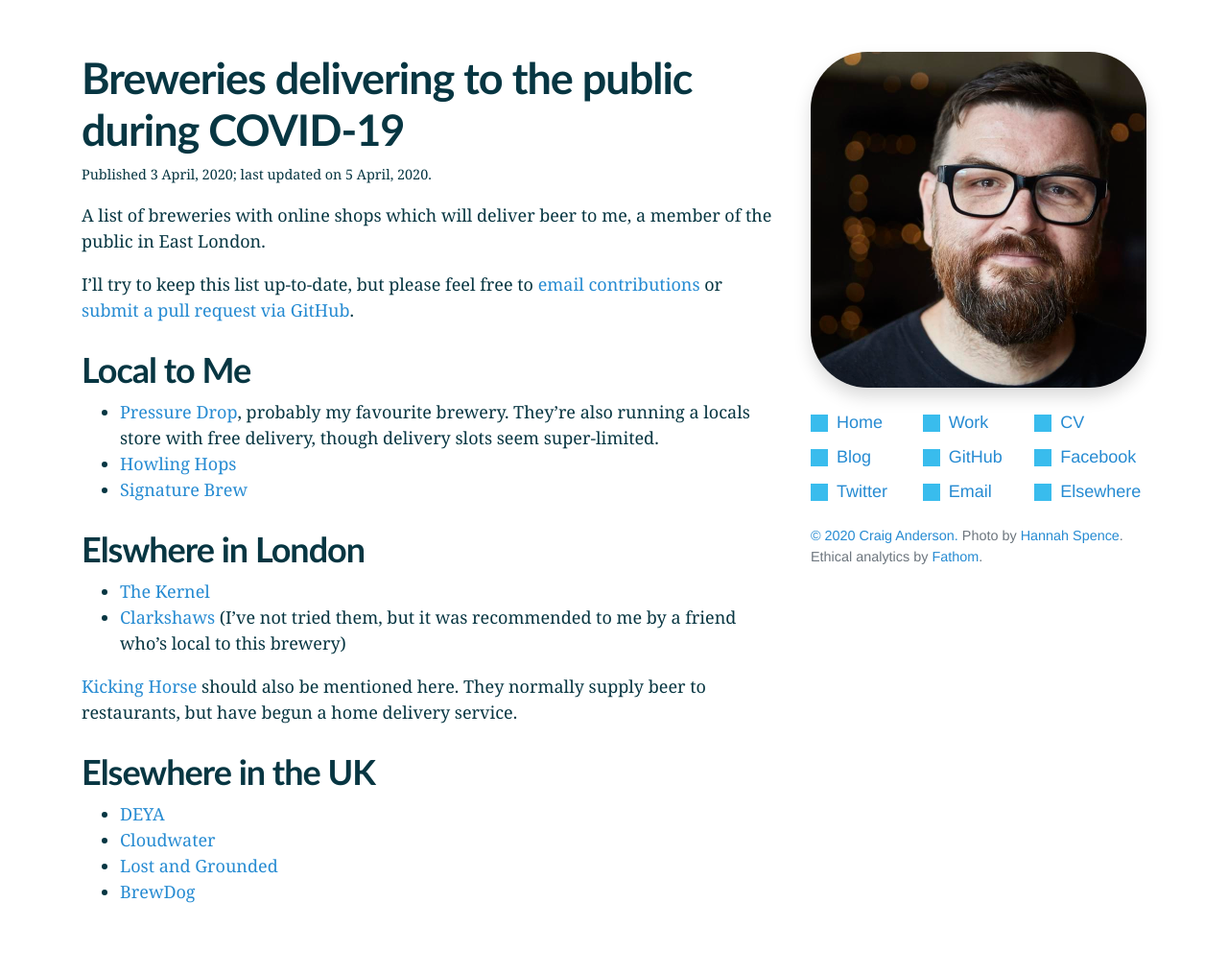
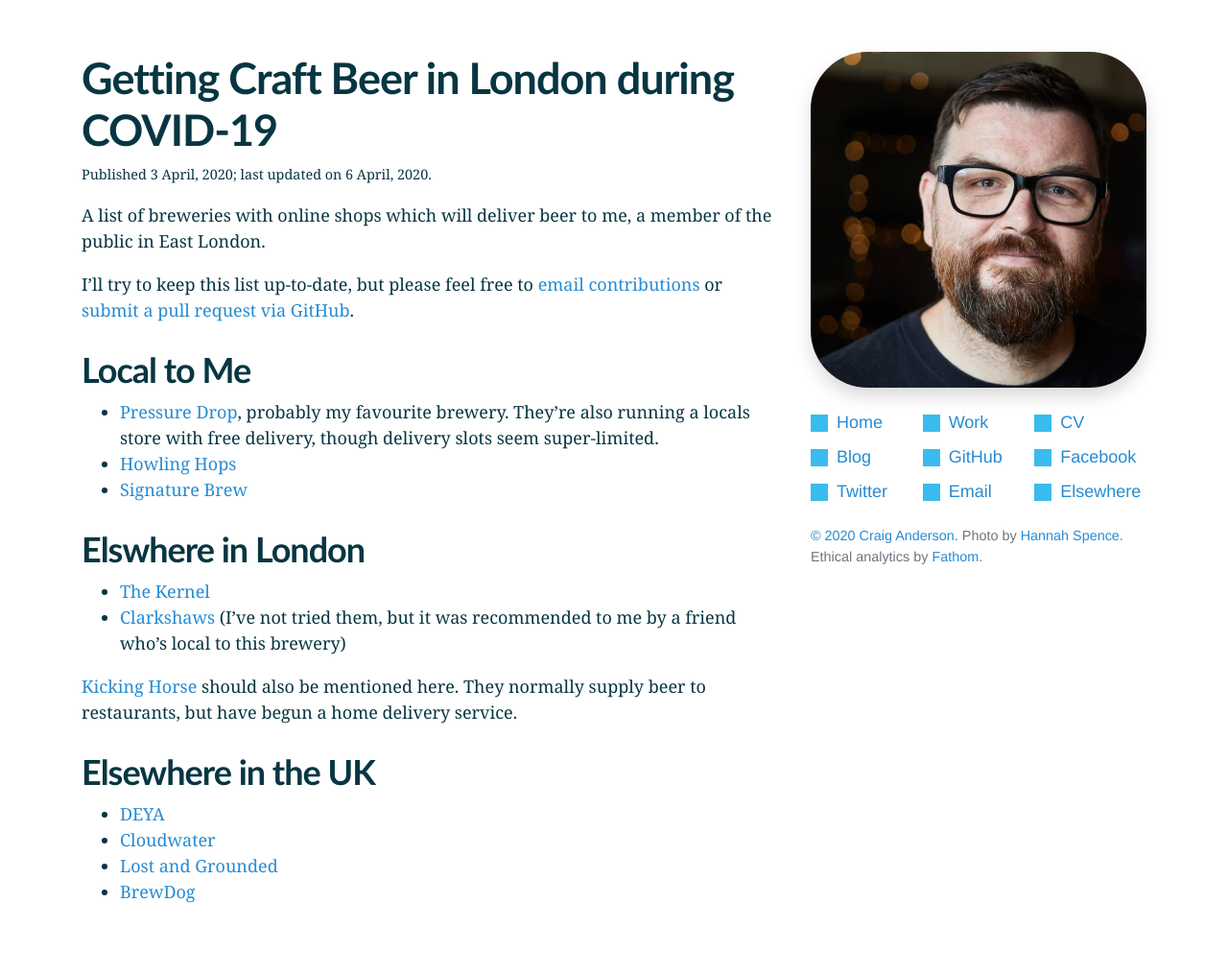
Before and after one commit to craiga/craiga.id.au, a Jekyll site: the page built from _lists/covid-19-breweries.markdown, in a window 1280 px wide. Shown: the whole page at 96% size. Built offline with Jekyll 4.4.1, drawn with Linux system fonts in a browser that asks for light colours; grey boxes are pictures that could not be loaded.

Commit message:
Update covid-19-breweries.markdown

```diff
--- a/_lists/covid-19-breweries.markdown
+++ b/_lists/covid-19-breweries.markdown
@@ -1,9 +1,9 @@
 ---
-title: Breweries delivering to the public during COVID-19
+title: Getting Craft Beer in London during COVID-19
 description: A list of breweries with online shops which will deliver beer to me, a member of the public in East London.
 layout: post
 date: 2020-04-03T17:40:00+01:00
-date_updated: 2020-04-05T12:30:00+01:00
+date_updated: 2020-04-06T10:25:00+01:00
 ---
 
 A list of breweries with online shops which will deliver beer to me, a member of the public in East London.
```
